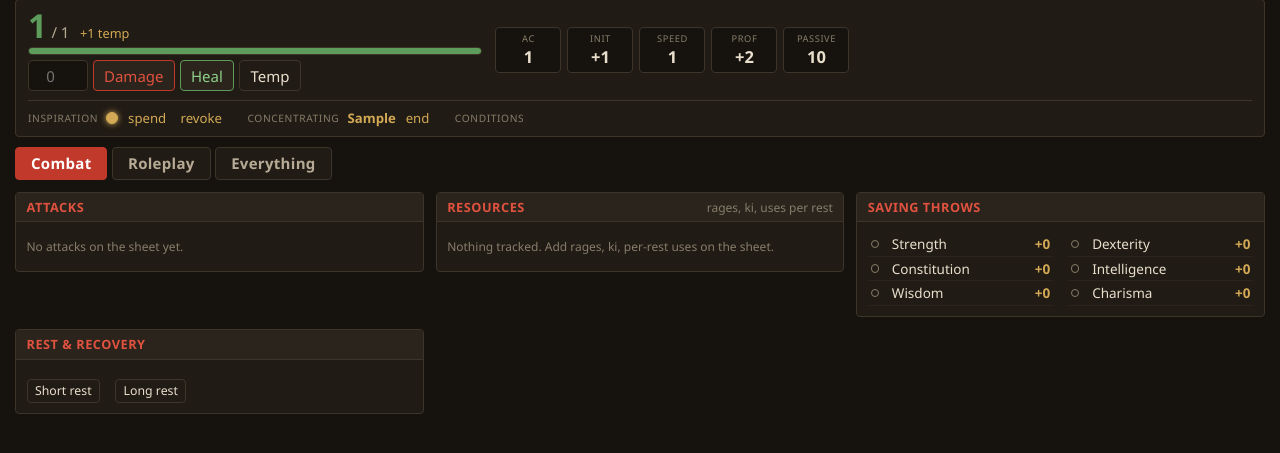
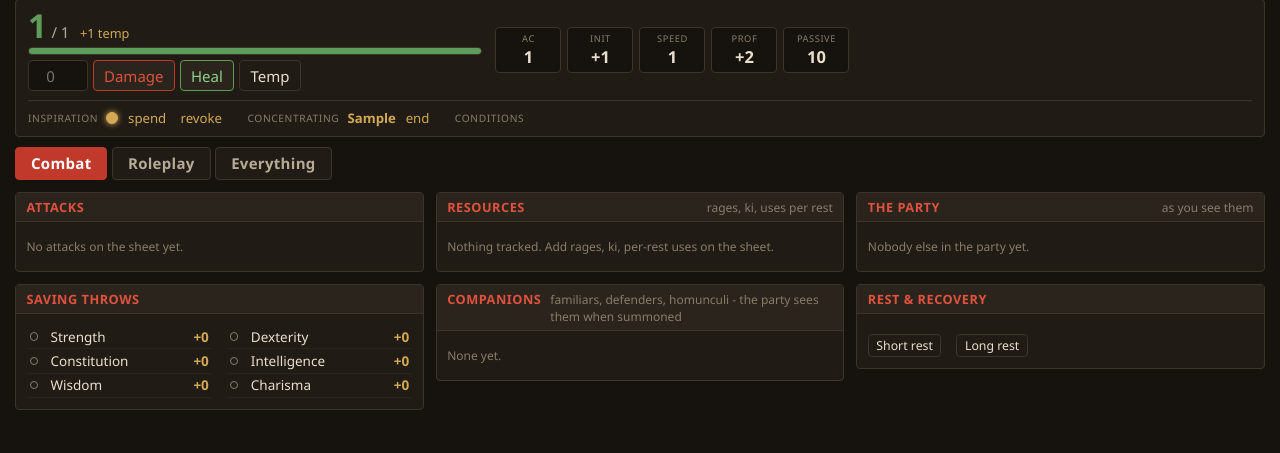
Before and after one commit to bonscot1/ArtificersManual, a FastAPI app: page /c/1 in a window 1280 px wide. Shown: the part 157-610 px from the top of the page. Run offline with FastAPI, Linux system fonts and the light colour scheme; tables that the repository leaves empty hold one stand-in row (values such as "Sample post").

Commit message:
What the party sees: health and conditions as phrases, companions, DM notes on the play view
- players see each other as ten steps of health ('looks unhurt' to 'is down and not moving') and visible conditions; numbers stay the DM's
- party page cards and a live 'The party' pane in the play view use it; own card keeps numbers
- companions (familiars, defenders, homunculi) with summon/dismiss, HP and DM-set conditions; shown to the party while summoned
- DM notes pane on the play view for the DM

```diff
--- a/app/db.py
+++ b/app/db.py
@@ -71,6 +71,7 @@ class Character(Base):
     feats: Mapped[list] = mapped_column(JSON, default=list)            # [{"key": "Alert|PHB", "note": ""}]
     options: Mapped[list] = mapped_column(JSON, default=list)          # class options: infusions, invocations, styles...
     counters: Mapped[list] = mapped_column(JSON, default=list)         # [{"name": "Rage", "max": 2, "used": 0, "reset": "long"}]
+    companions: Mapped[list] = mapped_column(JSON, default=list)       # familiars, defenders: [{"name","kind","hp_max","hp_current","ac","summoned","conditions","notes"}]
 
     features_custom: Mapped[str] = mapped_column(Text, default="")     # anything the books don't fill in
     appearance: Mapped[str] = mapped_column(String(300), default="")   # age, height, eyes...
--- a/app/routes/characters.py
+++ b/app/routes/characters.py
@@ -214,7 +214,11 @@ async def play(request: Request, cid: int):
     """The table view: read-only, except what changes mid-session."""
     with _db(request) as session:
         ch = _load(request, session, cid)
-        return page(request, "play.html", sheet=build_sheet(ch, _comp(request)), readonly=True, view="play")
+        comp = _comp(request)
+        others = [build_sheet(o, comp) for o in session.scalars(select(Character).order_by(Character.name)).all()
+                  if o.id != cid]
+        return page(request, "play.html", sheet=build_sheet(ch, comp), sheets=others, me=cid,
+                    readonly=True, view="play")
 
 
 @router.get("/c/{cid}/sheet")
@@ -725,3 +729,73 @@ async def upload_art(request: Request, cid: int):
     resp = Response(status_code=204)
     resp.headers["HX-Refresh"] = "true"
     return resp
+
+
+# ----------------------------------------------------------------- what the others can see
+@router.get("/party/glance")
+async def party_glance(request: Request, me: int = 0):
+    """The rest of the party as this character sees them: phrases, not numbers (the DM gets both)."""
+    with _db(request) as session:
+        chars = session.scalars(select(Character).order_by(Character.name)).all()
+        sheets = [build_sheet(ch, _comp(request)) for ch in chars if ch.id != me]
+    return page(request, "partials/party_glance.html", sheets=sheets, me=me)
+
+
+# ----------------------------------------------------------------- companions: familiars, defenders, homunculi
+def _companion_fields(form, existing: dict | None = None) -> dict:
+    row = dict(existing or {"name": "", "kind": "", "hp_max": 1, "hp_current": 1, "ac": "", "summoned": True,
+                            "conditions": [], "notes": ""})
+    for f in ("name", "kind", "notes"):
+        if f in form:
+            row[f] = str(form[f]).strip()[:200]
+    if "ac" in form:
+        row["ac"] = str(form["ac"]).strip()[:6]
+    if "hp_max" in form:
+        row["hp_max"] = _clamp(form["hp_max"], 0, 9999, 1)
+        row["hp_current"] = min(int(row.get("hp_current", row["hp_max"])), row["hp_max"]) if existing else row["hp_max"]
+    return row
+
+
+@router.post("/c/{cid}/companions")
+async def companions(request: Request, cid: int):
+    form = await request.form()
+    op = str(form.get("op", ""))
+    idx = _clamp(form.get("idx"), -1, 999, -1)
+    comp = _comp(request)
+    with _db(request) as session:
+        ch = _load(request, session, cid)
+        rows = [dict(r) for r in (ch.companions or [])]
+        if op == "add":
+            row = _companion_fields(form)
+            if row["name"]:
+                rows.append(row)
+        elif 0 <= idx < len(rows):
+            row = rows[idx]
+            hp_max = int(row.get("hp_max", 0) or 0)
+            amount = _clamp(form.get("amount"), 0, 9999, 0)
+            if op == "remove":
+                rows.pop(idx)
+            elif op == "update":
+                rows[idx] = _companion_fields(form, row)
+            elif op == "damage":
+                row["hp_current"] = max(0, int(row.get("hp_current", 0) or 0) - amount)
+            elif op == "heal":
+                row["hp_current"] = min(hp_max, int(row.get("hp_current", 0) or 0) + amount)
+            elif op == "summon":
+                row["summoned"] = not row.get("summoned")
+                if row["summoned"] and int(row.get("hp_current", 0) or 0) <= 0:
+                    row["hp_current"] = hp_max
+            elif op == "condition":
+                _require_dm(request)
+                name = str(form.get("name", ""))
+                conds = list(row.get("conditions") or [])
+                if name in conds:
+                    conds.remove(name)
+                elif comp.find("condition", name):
+                    conds.append(name)
+                row["conditions"] = conds
+        ch.companions = rows
+        session.commit()
+        if op == "update":
+            return _toast(Response(status_code=204))
+        return _partial(request, "partials/companions.html", ch)
--- a/app/static/app.css
+++ b/app/static/app.css
@@ -334,3 +334,24 @@ details.all-spells > summary { cursor: pointer; color: var(--ink-2); }
 .pane > .win, .pane > section.win { margin-bottom: 0; }
 .panes.mode-all .pane.on { margin-bottom: .8rem; }
 @media (max-width: 760px) { .panes { grid-template-columns: 1fr; } }
+
+/* ---- what the others can see */
+.seen { display: flex; align-items: center; gap: .4rem; flex-wrap: wrap; font-size: .9rem; }
+.seen.small { font-size: .8rem; }
+.seen-dot { width: .6rem; height: .6rem; border-radius: 50%; display: inline-block; flex: none; box-shadow: 0 0 5px currentColor; }
+.seen-look { color: var(--amber); }
+.seen-look::before { content: "\00b7 "; color: var(--muted); }
+.glance { border-left: 3px solid var(--red); background: var(--bg-3); border-radius: var(--radius); padding: .4rem .6rem; margin-bottom: .4rem; }
+.glance-head { display: flex; align-items: center; gap: .4rem; margin-bottom: .15rem; }
+.glance-head .token-img { width: 28px; height: 28px; margin: 0; }
+.glance-name { color: var(--red-2); font-weight: 600; }
+.companion { border-top: 1px solid var(--line); padding: .5rem 0; }
+.companion:first-child { border-top: 0; padding-top: 0; }
+.companion.away { opacity: .6; }
+.companion-head { display: flex; align-items: baseline; gap: .5rem; flex-wrap: wrap; }
+.companion-hp { display: flex; align-items: center; gap: .5rem; flex-wrap: wrap; margin: .25rem 0; }
+.hp-big.small { font-size: 1.4rem; }
+.hp-big.small.low { color: var(--amber); }
+.hp-big.small.down { color: var(--red-2); }
+.companion-hp .hp-actions input { width: 3.6rem; }
+.companion-edit { grid-template-columns: 1.4fr 1.6fr .5fr .5fr 2fr auto; margin-top: .3rem; }
--- /dev/null
+++ b/app/templates/partials/companions.html
@@ -0,0 +1,57 @@
+{% set ch = sheet.char %}
+<section class="win" id="companions">
+  <div class="win-title">Companions <span class="muted small">familiars, defenders, homunculi - the party sees them when summoned</span></div>
+  <div class="win-body">
+    {% for c in sheet.companions %}
+    <div class="companion {% if not c.summoned %}away{% endif %}">
+      <div class="companion-head">
+        <b>{{ c.name }}</b> <span class="muted small">{{ c.kind }}{% if c.ac %} &middot; AC {{ c.ac }}{% endif %}</span>
+        <button class="link" hx-post="/c/{{ ch.id }}/companions" hx-vals='{"op": "summon", "idx": {{ c.idx }}}' hx-target="#companions" hx-swap="outerHTML">{{ 'dismiss' if c.summoned else 'summon' }}</button>
+        {% if not readonly %}<button class="link muted" hx-post="/c/{{ ch.id }}/companions" hx-vals='{"op": "remove", "idx": {{ c.idx }}}' hx-target="#companions" hx-swap="outerHTML" hx-confirm="Remove {{ c.name }}?">remove</button>{% endif %}
+      </div>
+      {% if c.summoned %}
+      <div class="companion-hp">
+        <span class="hp-big small {% if c.hp_current == 0 %}down{% elif c.hp_current * 4 <= c.hp_max %}low{% endif %}">{{ c.hp_current }}</span><span class="hp-max">/ {{ c.hp_max }}</span>
+        <span class="seen-look" style="color: {{ c.seen.colour }}">{{ c.seen.health }}</span>
+        <form class="hp-actions" hx-post="/c/{{ ch.id }}/companions" hx-target="#companions" hx-swap="outerHTML">
+          <input type="hidden" name="idx" value="{{ c.idx }}">
+          <input type="number" name="amount" min="0" max="999" placeholder="0" inputmode="numeric">
+          <button name="op" value="damage" class="danger">Damage</button>
+          <button name="op" value="heal" class="good">Heal</button>
+        </form>
+      </div>
+      <div class="chips">
+        {% if is_dm %}
+          {% for name in sheet.condition_names %}<button class="chip {% if name in c.conditions %}on{% endif %}" hx-post="/c/{{ ch.id }}/companions" hx-vals='{"op": "condition", "idx": {{ c.idx }}, "name": "{{ name }}"}' hx-target="#companions" hx-swap="outerHTML">{{ name }}</button>{% endfor %}
+        {% else %}
+          {% for name in c.conditions %}<span class="chip warn">{{ name }}</span>{% endfor %}
+        {% endif %}
+      </div>
+      {% else %}<p class="muted small">Not summoned.</p>{% endif %}
+      {% if not readonly %}
+      <form class="trow companion-edit" hx-post="/c/{{ ch.id }}/companions" hx-trigger="change" hx-swap="none">
+        <input type="hidden" name="op" value="update"><input type="hidden" name="idx" value="{{ c.idx }}">
+        <input name="name" value="{{ c.name }}" placeholder="Name">
+        <input name="kind" value="{{ c.kind }}" placeholder="Owl familiar, Steel Defender...">
+        <input name="hp_max" value="{{ c.hp_max }}" class="short" title="max HP">
+        <input name="ac" value="{{ c.ac }}" class="short" placeholder="AC">
+        <input name="notes" value="{{ c.notes }}" placeholder="attacks, senses, notes">
+      </form>
+      {% elif c.notes %}<p class="small muted">{{ c.notes }}</p>{% endif %}
+    </div>
+    {% else %}
+    <p class="muted small">None yet.</p>
+    {% endfor %}
+    {% if not readonly %}
+    <form class="trow companion-edit add" hx-post="/c/{{ ch.id }}/companions" hx-target="#companions" hx-swap="outerHTML">
+      <input type="hidden" name="op" value="add">
+      <input name="name" placeholder="Name" required>
+      <input name="kind" placeholder="Owl familiar, Steel Defender...">
+      <input name="hp_max" placeholder="HP" class="short">
+      <input name="ac" placeholder="AC" class="short">
+      <input name="notes" placeholder="attacks, senses, notes">
+      <button>Add</button>
+    </form>
+    {% endif %}
+  </div>
+</section>
--- /dev/null
+++ b/app/templates/partials/party_glance.html
@@ -0,0 +1,26 @@
+{% if not sheets %}<p class="muted small">Nobody else in the party yet.</p>{% endif %}
+{% for s in sheets %}
+{% set ch = s.char %}
+<div class="glance" style="{{ s.theme_style }}">
+  <div class="glance-head">
+    {% if ch.token or ch.portrait %}<img class="token-img" src="/c/{{ ch.id }}/art/token" alt="">{% endif %}
+    <span class="glance-name">{{ ch.name }}</span>
+    {% if is_dm %}<span class="muted small">{{ ch.hp_current }}/{{ ch.hp_max }}{% if ch.hp_temp %} +{{ ch.hp_temp }}{% endif %} &middot; AC {{ ch.ac }}</span>{% endif %}
+  </div>
+  <div class="seen">
+    <span class="seen-dot" style="background: {{ s.seen.colour }}"></span>
+    <span style="color: {{ s.seen.colour }}">{{ s.seen.health|capitalize }}</span>
+    {% for look in s.seen.looks %}<span class="seen-look">{{ look }}</span>{% endfor %}
+    {% if is_dm and ch.concentration %}<span class="muted small">concentrating on {{ ch.concentration }}</span>{% endif %}
+  </div>
+  {% for c in s.companions if c.summoned %}
+  <div class="seen small">
+    <span class="seen-dot" style="background: {{ c.seen.colour }}"></span>
+    <span class="muted">{{ ch.name.split(' ')[0] }}'s {{ c.name }}</span>
+    {% if is_dm %}<span class="muted">{{ c.hp_current }}/{{ c.hp_max }}</span>{% endif %}
+    <span style="color: {{ c.seen.colour }}">{{ c.seen.health }}</span>
+    {% for look in c.seen.looks %}<span class="seen-look">{{ look }}</span>{% endfor %}
+  </div>
+  {% endfor %}
+</div>
+{% endfor %}
--- a/app/templates/play.html
+++ b/app/templates/play.html
@@ -54,7 +54,20 @@
     {% include "partials/counters.html" %}
   </section>
 
-  <section class="pane" data-modes="combat" data-combat-order="4">
+  <section class="pane" data-modes="combat rp all" data-tab="actions" data-combat-order="4" data-rp-order="2">
+    <section class="win">
+      <div class="win-title">The party <span class="muted small">as you see them</span></div>
+      <div class="win-body" hx-get="/party/glance?me={{ ch.id }}" hx-trigger="every 6s" hx-swap="innerHTML">
+        {% include "partials/party_glance.html" %}
+      </div>
+    </section>
+  </section>
+
+  <section class="pane" data-modes="combat all" data-tab="actions" data-combat-order="6">
+    {% include "partials/companions.html" %}
+  </section>
+
+  <section class="pane" data-modes="combat" data-combat-order="5">
     <section class="win">
       <div class="win-title">Saving throws</div>
       <div class="win-body rows two">
@@ -65,7 +78,7 @@
     </section>
   </section>
 
-  <section class="pane" data-modes="combat all" data-tab="actions" data-combat-order="5">
+  <section class="pane" data-modes="combat all" data-tab="actions" data-combat-order="7">
     <section class="win">
       <div class="win-title">Rest &amp; recovery</div>
       <div class="win-body hp-foot">
@@ -148,6 +161,17 @@
     {% include "partials/features.html" %}
   </section>
 
+  {% if is_dm %}
+  <section class="pane" data-modes="rp all" data-tab="notes" data-rp-order="3">
+    <section class="win dm">
+      <div class="win-title">DM notes <span class="muted small">only you see this</span></div>
+      <form class="win-body" hx-post="/c/{{ ch.id }}/save" hx-trigger="change" hx-swap="none">
+        <textarea name="notes_dm" rows="10">{{ ch.notes_dm }}</textarea>
+      </form>
+    </section>
+  </section>
+  {% endif %}
+
   <section class="pane" data-modes="rp all" data-tab="notes" data-rp-order="6">
     <section class="win">
       <div class="win-title">About {{ ch.name }}</div>
--- a/app/templates/sheet.html
+++ b/app/templates/sheet.html
@@ -131,6 +131,7 @@
     {% include "partials/conditions.html" %}
     {% include "partials/counters.html" %}
     {% include "partials/attacks.html" %}
+    {% include "partials/companions.html" %}
 
     {% if sheet.spellcasting %}
     <section class="win">
```
Also changed, not shown: app/narrative.py (added, +69 -0 lines), app/sheet.py (+12 -0 lines), app/templates/partials/party_cards.html (+16 -0 lines), tests/test_narrative.py (added, +70 -0 lines), tests/test_play_actions.py (+1 -0 lines), tests/test_play_view.py (+2 -2 lines), README.md.
